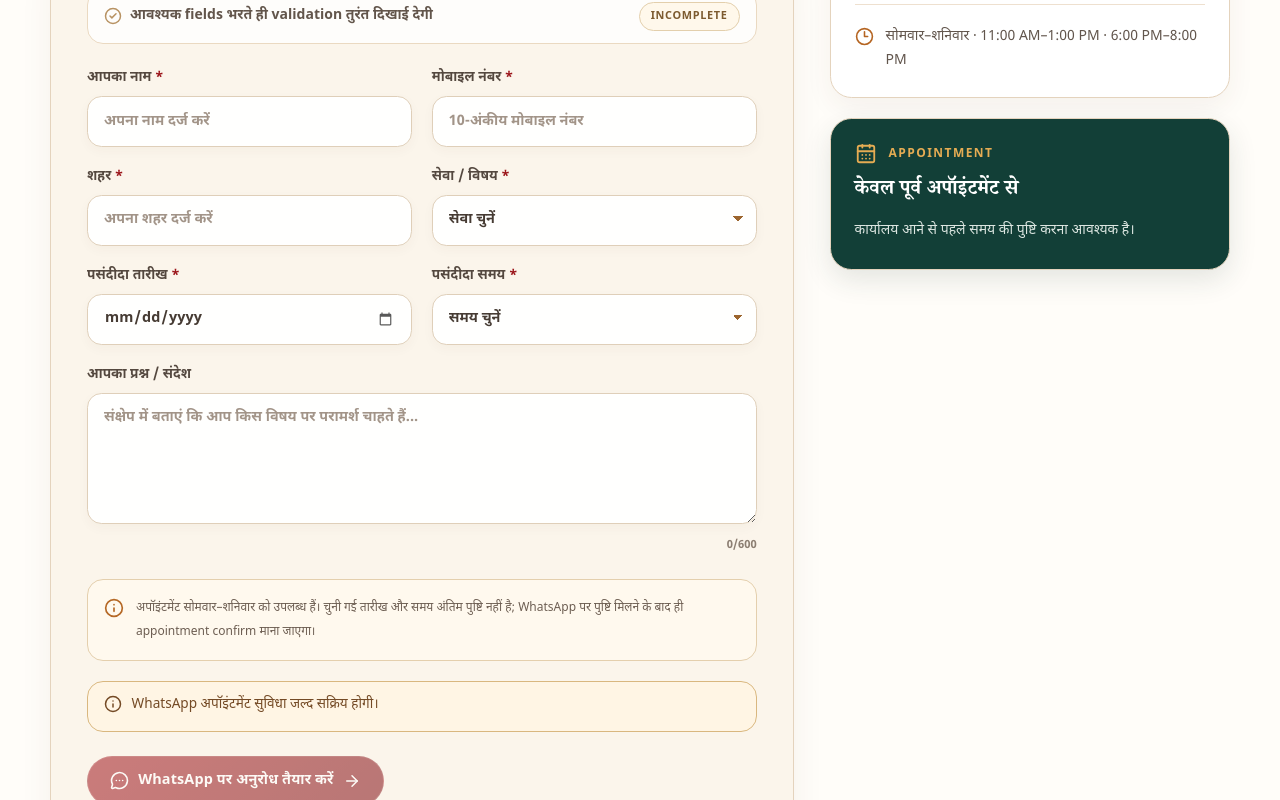
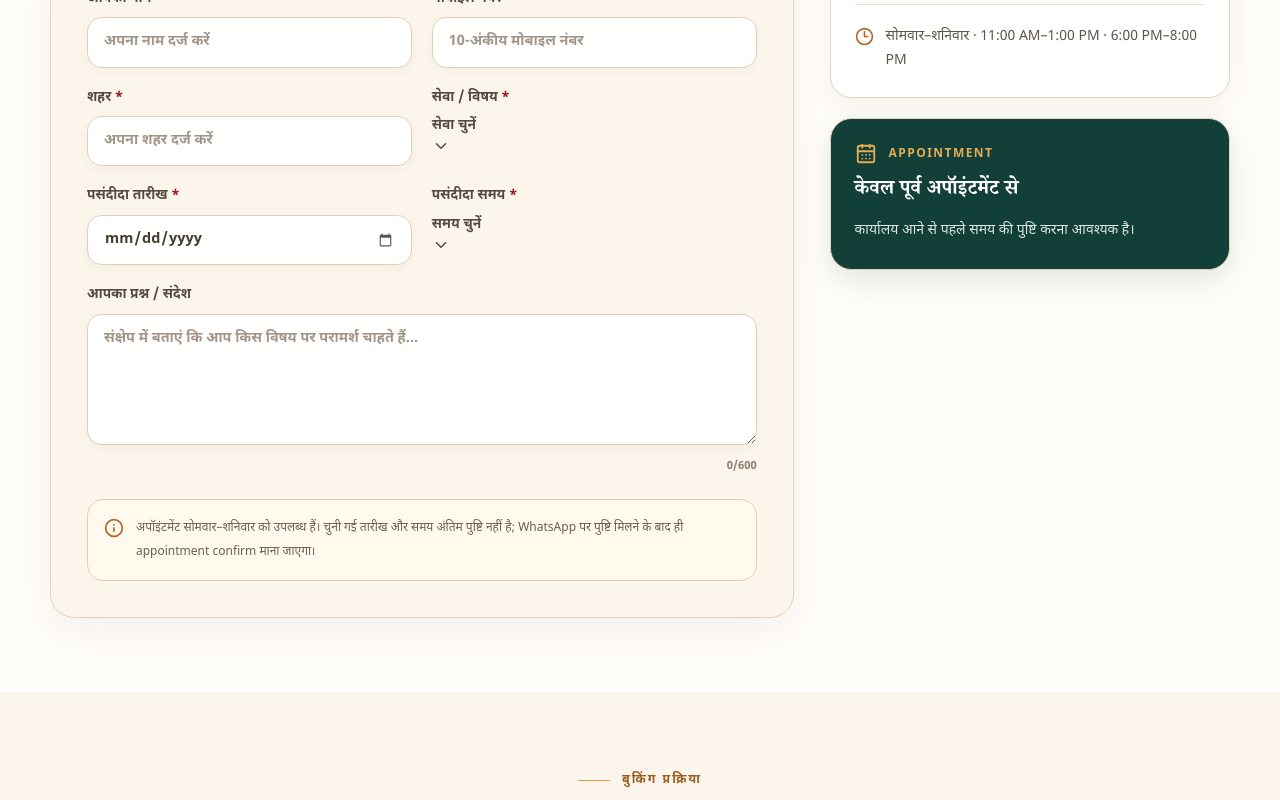
Before and after one commit to dhruvintejani/nalin_dada, a React (Vite) app: page /appointment in a window 1280 px wide. Shown: the part 1300-2100 px from the top of the page. Built offline with nearby package versions, Linux system fonts and the light colour scheme.

Commit message:
Replace native selects with premium dropdowns and remove setup text

```diff
--- a/src/pages/Appointment.tsx
+++ b/src/pages/Appointment.tsx
@@ -1,4 +1,4 @@
-import { useMemo, useState } from "react";
+import { useMemo } from "react";
 import { zodResolver } from "@hookform/resolvers/zod";
 import {
   ArrowRight,
@@ -13,9 +13,10 @@ import {
   WalletCards,
 } from "lucide-react";
 import { useTranslation } from "react-i18next";
-import { useForm } from "react-hook-form";
+import { Controller, useForm } from "react-hook-form";
 import { z } from "zod";
 import MediaSlot from "../components/MediaSlot";
+import PremiumSelect from "../components/PremiumSelect";
 import { media } from "../config/media";
 import { siteConfig } from "../config/site";
 
@@ -37,7 +38,6 @@ type FormData = {
 
 const Appointment = () => {
   const { t } = useTranslation();
-  const [submitNote, setSubmitNote] = useState("");
   const minDate = useMemo(getLocalDateInputValue, []);
   const serviceOptions = t("appointment.services", { returnObjects: true }) as string[];
   const cards = t("appointment.cards", { returnObjects: true }) as Array<{
@@ -93,6 +93,7 @@ const Appointment = () => {
 
   const {
     register,
+    control,
     handleSubmit,
     watch,
     formState: { errors, isSubmitting, isValid, dirtyFields },
@@ -123,12 +124,7 @@ const Appointment = () => {
   };
 
   const onSubmit = (data: FormData) => {
-    setSubmitNote("");
-
-    if (!siteConfig.whatsappNumber) {
-      setSubmitNote(t("appointment.form.numberUnavailable"));
-      return;
-    }
+    if (!siteConfig.whatsappNumber) return;
 
     const messageLines = [
       t("appointment.whatsapp.greeting"),
@@ -155,7 +151,6 @@ const Appointment = () => {
     window.open(whatsappUrl, "_blank", "noopener,noreferrer");
   };
 
-  const canSubmit = isValid && Boolean(siteConfig.whatsappNumber);
 
   return (
     <div className="overflow-hidden bg-[#fffdf9]">
@@ -265,28 +260,6 @@ const Appointment = () => {
               className="premium-form mt-8 rounded-[1.5rem] border border-[#e4d3bd] bg-[#fbf5eb] p-5 shadow-[0_12px_34px_rgba(82,50,29,.06)] sm:p-7 lg:p-9"
               noValidate
             >
-              <div className="mb-6 flex flex-col gap-2 rounded-[1rem] border border-[#ead9c1] bg-white/80 px-4 py-3 sm:flex-row sm:items-center sm:justify-between">
-                <div className="flex items-center gap-2 text-sm font-semibold text-[#62554b]">
-                  <CheckCircle2
-                    size={18}
-                    className={isValid ? "text-[#3f7f5b]" : "text-[#b89363]"}
-                  />
-                  <span>
-                    {isValid
-                      ? t("appointment.form.valid")
-                      : t("appointment.form.incomplete")}
-                  </span>
-                </div>
-                <span
-                  className={
-                    "validation-status " +
-                    (isValid ? "validation-status-valid" : "validation-status-pending")
-                  }
-                >
-                  {isValid ? t("appointment.form.ready") : t("appointment.form.pending")}
-                </span>
-              </div>
-
               <div className="grid gap-5 md:grid-cols-2">
                 <label className="field-label" htmlFor="appointment-name">
                   {t("appointment.form.name")} <span className="required-mark">*</span>
@@ -345,28 +318,38 @@ const Appointment = () => {
                   )}
                 </label>
 
-                <label className="field-label" htmlFor="appointment-service">
+                <div className="field-label">
+                  <label htmlFor="appointment-service">
                     {t("appointment.form.service")} <span className="required-mark">*</span>
-                  <select
+                  </label>
+                  <div className="mt-2">
+                    <Controller
+                      name="service"
+                      control={control}
+                      render={({ field }) => (
+                        <PremiumSelect
                           id="appointment-service"
-                    {...register("service")}
-                    aria-invalid={Boolean(errors.service)}
-                    aria-describedby={errors.service ? "service-error" : undefined}
-                    className={"form-control premium-select mt-2 " + fieldState("service")}
-                  >
-                    <option value="">{t("appointment.form.servicePlaceholder")}</option>
-                    {serviceOptions.map((service) => (
-                      <option key={service} value={service}>
-                        {service}
-                      </option>
-                    ))}
-                  </select>
+                          value={field.value}
+                          options={serviceOptions.map((service) => ({
+                            value: service,
+                            label: service,
+                          }))}
+                          placeholder={t("appointment.form.servicePlaceholder")}
+                          onChange={field.onChange}
+                          onBlur={field.onBlur}
+                          invalid={Boolean(errors.service)}
+                          valid={Boolean(dirtyFields.service && !errors.service)}
+                          describedBy={errors.service ? "service-error" : undefined}
+                        />
+                      )}
+                    />
+                  </div>
                   {errors.service && (
                     <span id="service-error" className="field-error" role="alert">
                       {errors.service.message}
                     </span>
                   )}
-                </label>
+                </div>
 
                 <label className="field-label" htmlFor="appointment-date">
                   {t("appointment.form.date")} <span className="required-mark">*</span>
@@ -386,29 +369,48 @@ const Appointment = () => {
                   )}
                 </label>
 
-                <label className="field-label" htmlFor="appointment-time">
+                <div className="field-label">
+                  <label htmlFor="appointment-time">
                     {t("appointment.form.time")} <span className="required-mark">*</span>
-                  <select
+                  </label>
+                  <div className="mt-2">
+                    <Controller
+                      name="timeSlot"
+                      control={control}
+                      render={({ field }) => (
+                        <PremiumSelect
                           id="appointment-time"
-                    {...register("timeSlot")}
-                    aria-invalid={Boolean(errors.timeSlot)}
-                    aria-describedby={errors.timeSlot ? "time-error" : undefined}
-                    className={"form-control premium-select mt-2 " + fieldState("timeSlot")}
-                  >
-                    <option value="">{t("appointment.form.timePlaceholder")}</option>
-                    <option value={siteConfig.morningSlot}>
-                      {t("appointment.form.morning", { time: siteConfig.morningSlot })}
-                    </option>
-                    <option value={siteConfig.eveningSlot}>
-                      {t("appointment.form.evening", { time: siteConfig.eveningSlot })}
-                    </option>
-                  </select>
+                          value={field.value}
+                          options={[
+                            {
+                              value: siteConfig.morningSlot,
+                              label: t("appointment.form.morning", {
+                                time: siteConfig.morningSlot,
+                              }),
+                            },
+                            {
+                              value: siteConfig.eveningSlot,
+                              label: t("appointment.form.evening", {
+                                time: siteConfig.eveningSlot,
+                              }),
+                            },
+                          ]}
+                          placeholder={t("appointment.form.timePlaceholder")}
+                          onChange={field.onChange}
+                          onBlur={field.onBlur}
+                          invalid={Boolean(errors.timeSlot)}
+                          valid={Boolean(dirtyFields.timeSlot && !errors.timeSlot)}
+                          describedBy={errors.timeSlot ? "time-error" : undefined}
+                        />
+                      )}
+                    />
+                  </div>
                   {errors.timeSlot && (
                     <span id="time-error" className="field-error" role="alert">
                       {errors.timeSlot.message}
                     </span>
                   )}
-                </label>
+                </div>
               </div>
 
               <label className="field-label mt-5 block" htmlFor="appointment-message">
@@ -449,17 +451,11 @@ const Appointment = () => {
                 </div>
               </div>
 
-              {!siteConfig.whatsappNumber && (
-                <div className="form-notice mt-5" role="status">
-                  <Info size={18} className="shrink-0" />
-                  <span>{t("appointment.form.numberUnavailable")}</span>
-                </div>
-              )}
-
+              {siteConfig.whatsappNumber && (
                 <div className="mt-6">
                   <button
                     type="submit"
-                  disabled={isSubmitting || !canSubmit}
+                    disabled={isSubmitting || !isValid}
                     className="button-primary button-submit w-full sm:w-auto"
                   >
                     <MessageCircleMore size={19} />
@@ -468,18 +464,8 @@ const Appointment = () => {
                       : t("appointment.form.submit")}
                     <ArrowRight size={18} />
                   </button>
-
-                <p className="mt-3 max-w-2xl text-xs leading-6 text-[#7b6c60]">
-                  {t("appointment.form.submitHelp")}
-                </p>
-
-                {submitNote && (
-                  <div className="form-notice mt-4" role="status" aria-live="polite">
-                    <Info size={18} className="shrink-0" />
-                    <span>{submitNote}</span>
                 </div>
               )}
-              </div>
             </form>
           </div>
 
```
Lines whose indentation alone changed are shown as unchanged.
